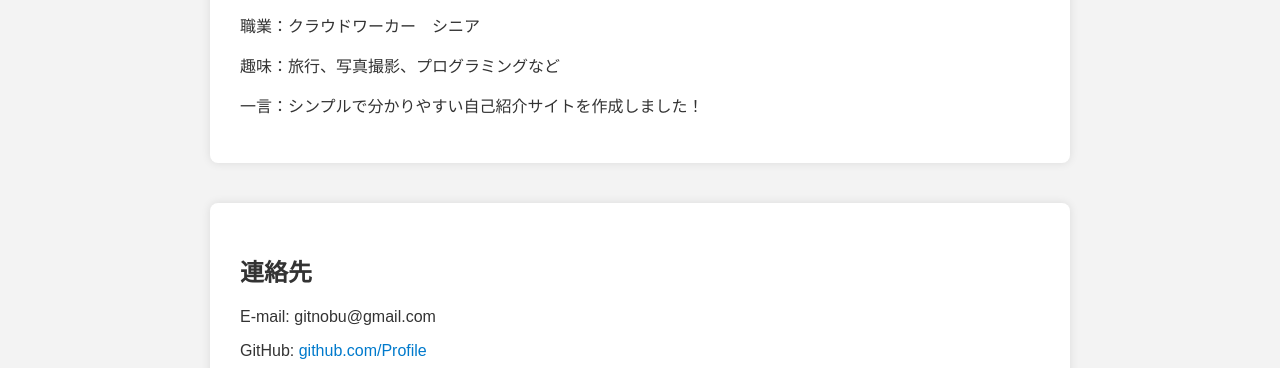
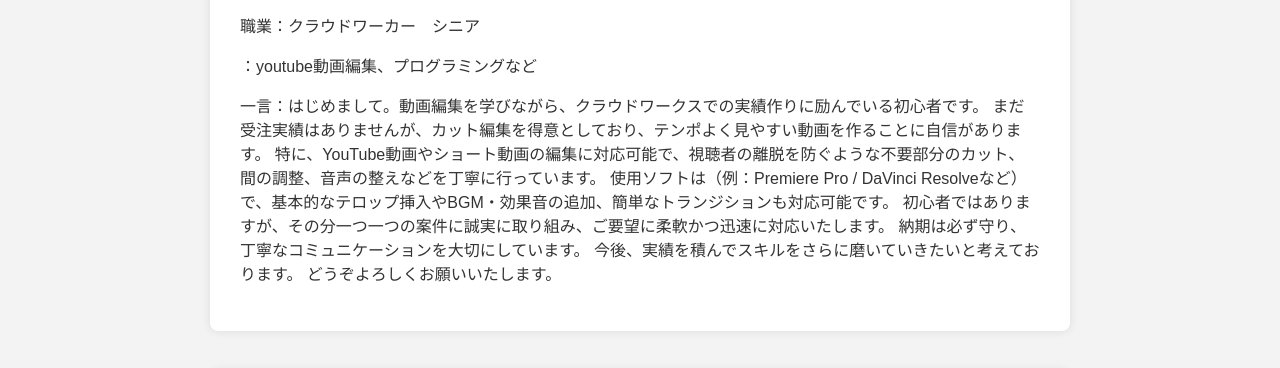
Before and after one commit to nobu20250702/profile, a plain HTML site: page index.html in a window 1280 px wide. Shown: the part 429-797 px from the top of the page. Drawn offline with Linux system fonts and the light colour scheme.

Commit message:
プロフィール追加

```diff
--- a/index.html
+++ b/index.html
@@ -17,8 +17,20 @@
         <h2>自己紹介</h2>
         <p>名前：nobu</p>
         <p>職業：クラウドワーカー　シニア</p>
-        <p>趣味：旅行、写真撮影、プログラミングなど</p>
-        <p>一言：シンプルで分かりやすい自己紹介サイトを作成しました！</p>
+        <p>    ：youtube動画編集、プログラミングなど</p>
+        <p>一言：はじめまして。動画編集を学びながら、クラウドワークスでの実績作りに励んでいる初心者です。
+
+まだ受注実績はありませんが、カット編集を得意としており、テンポよく見やすい動画を作ることに自信があります。
+特に、YouTube動画やショート動画の編集に対応可能で、視聴者の離脱を防ぐような不要部分のカット、間の調整、音声の整えなどを丁寧に行っています。
+
+使用ソフトは（例：Premiere Pro /  DaVinci Resolveなど）で、基本的なテロップ挿入やBGM・効果音の追加、簡単なトランジションも対応可能です。
+
+初心者ではありますが、その分一つ一つの案件に誠実に取り組み、ご要望に柔軟かつ迅速に対応いたします。
+納期は必ず守り、丁寧なコミュニケーションを大切にしています。
+
+今後、実績を積んでスキルをさらに磨いていきたいと考えております。
+どうぞよろしくお願いいたします。
+</p>
     </section>
 
     <section class="contact">
```
